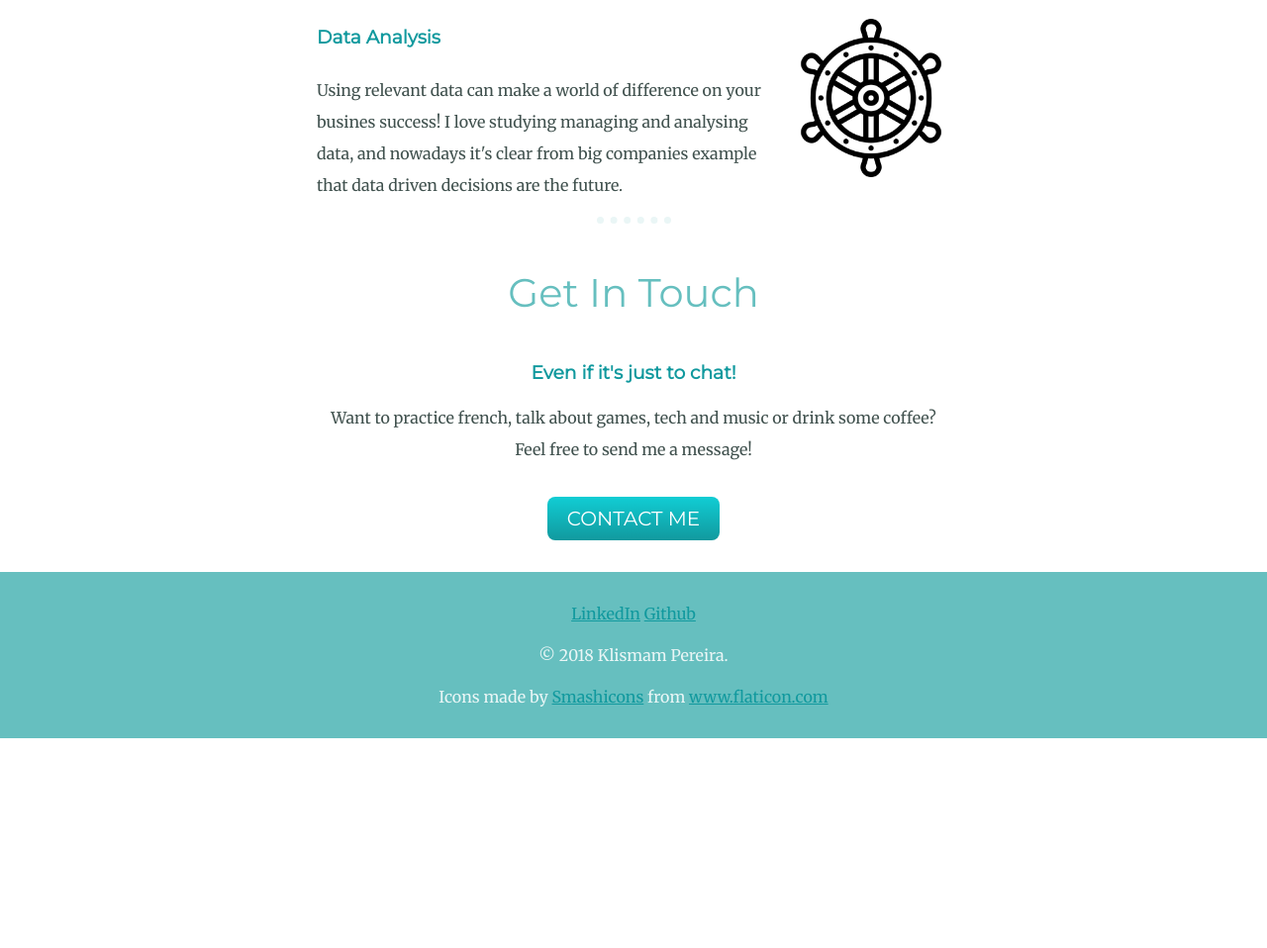
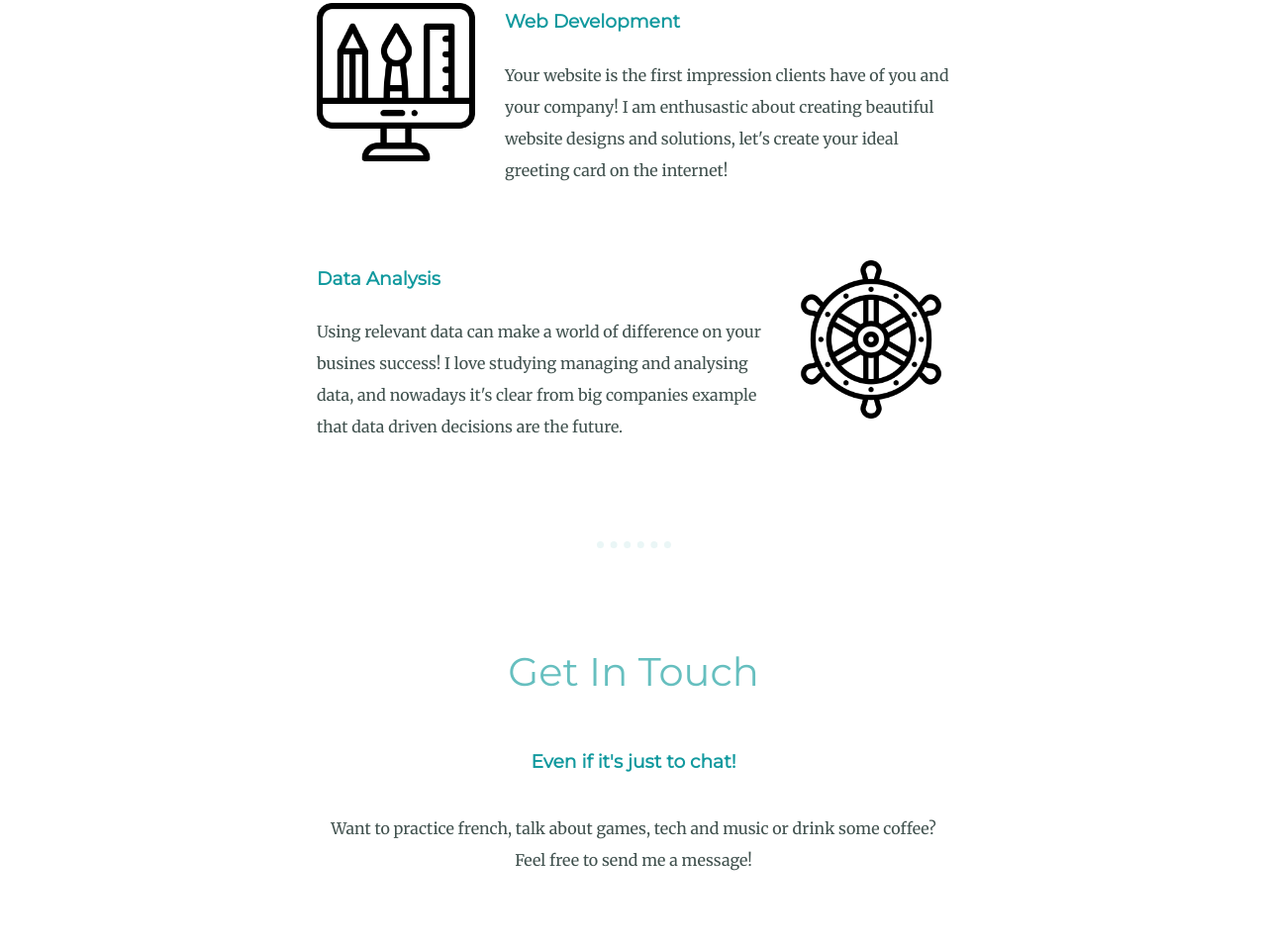
Before and after one commit to Key0412/CV2, a plain HTML site: page index.html in a window 1280 px wide. Shown: the part 1824-2782 px from the top of the page at 99% size. Before the commit the page ends 2570 px from the top, so only its background shows below. Drawn offline with Linux system fonts and the light colour scheme.

Commit message:
Tweeks on code
Made some changes to <a> colors and hover, some margin and padding changes (<hr>, etc...), and other small changes...

```diff
--- a/css/styles.css
+++ b/css/styles.css
@@ -2,6 +2,7 @@
 body {
   margin: 0;
   text-align: center;
+  color: #40514E;
   font-family: 'Merriweather', serif;
 }
 
@@ -17,6 +18,7 @@ h2 {
   font-family: 'Montserrat', sans-serif;
   font-size: 2.5rem;
   font-weight: normal;
+  padding-bottom: 0.625rem;
   color: #66BFBF;
 }
 
@@ -26,17 +28,23 @@ h3 {
 }
 
 p {
-  color: #40514E;
-  margin: 1rem auto;
+  margin: auto;
   line-height: 2;
 }
 
 a {
+  font-family: 'Merriweather', serif;
+  text-decoration: none;
   color: #11999E;
+}
+
+a:hover {
+  color: #66BFBF;
 }
 
 hr {
   width: 4.6875rem;
+  margin: 6.25rem auto;
   border-top-width: 0.46875rem;
   border-style: dotted none none none;
   color: #EAF6F6;
@@ -44,16 +52,32 @@ hr {
 
 /* ------------------------ESTILOS APLICADOS A CLASSES------------------------*/
 .top-container {
-  background-color: #EAF6F6;
+  background-color: #E4F9F5;
   position: relative;
   padding-top: 6.25rem;
 }
 
-.middle-container {}
+.middle-container {
+  margin: 6.25rem 0;
+}
 
 .bottom-container {
   background-color: #66BFBF;
-  padding: 2rem;
+  padding: 2.1875rem 0;
+}
+
+.footer-link {
+  font-family: 'Montserrat', sans-serif;
+  margin: auto 0.625rem 1.6875rem 0.625rem;
+  display: inline-block;
+}
+
+.footer-link:hover {
+  color: #EAF6F6;
+}
+
+.extra-link:hover {
+  color: #EAF6F6;
 }
 
 .h2-m {
@@ -62,6 +86,7 @@ hr {
 
 .alt-p {
   width: 50%;
+  margin: 2.5rem auto 3.75rem;
 }
 
 .just {
@@ -71,11 +96,12 @@ hr {
 
 .copyright {
   color: #EAF6F6;
+  font-size: 0.75rem;
 }
 
 .skill-row1 {
   width: 50%;
-  margin: 4.6875rem auto;
+  margin: 4.6875rem auto 0 auto;
   text-align: left;
   line-height: 2;
 }
@@ -101,19 +127,19 @@ hr {
 
 .top-cloud {
   position: absolute;
-  top: 50px;
-  right: 300px;
+  top: 2.5rem;
+  right: 18.75rem;
 }
 
 .bottom-cloud {
   position: absolute;
-  bottom: 300px;
-  left: 300px;
+  bottom: 18.75rem;
+  left: 15.625rem;
 }
 
 .btn {
   display: inline-block;
-  margin: 1rem auto 2rem auto;
+  margin: 1rem auto auto;
   background: #11cdd4;
   background-image: -webkit-linear-gradient(top, #11cdd4, #11999e);
   background-image: -moz-linear-gradient(top, #11cdd4, #11999e);
@@ -144,5 +170,4 @@ hr {
 #klismam1 {
   border-radius: 50%;
   width: 225px;
-  margin-top: 25px;
 }
--- a/index.html
+++ b/index.html
@@ -64,8 +64,9 @@
   <div class="bottom-container">
     <a class="footer-link" href="https://www.linkedin.com/in/klismam-pereira/">LinkedIn</a>
     <a class="footer-link" href="https://github.com/Key0412">Github</a>
-    <p class="copyright">© 2018 Klismam Pereira.</p>
-    <div class='copyright'>Icons made by <a href="https://www.flaticon.com/authors/smashicons" title="Smashicons">Smashicons</a> from <a href="https://www.flaticon.com/" title="Flaticon">www.flaticon.com</a></div>
+    <p class="copyright">© 2018 Klismam Pereira.
+      <br> Icons made by <a class="extra-link" href="https://www.flaticon.com/authors/smashicons" title="Smashicons">Smashicons</a> from <a class="extra-link" href="https://www.flaticon.com/" title="Flaticon">www.flaticon.com</a>
+    </p>
   </div>
 
 </body>
```
